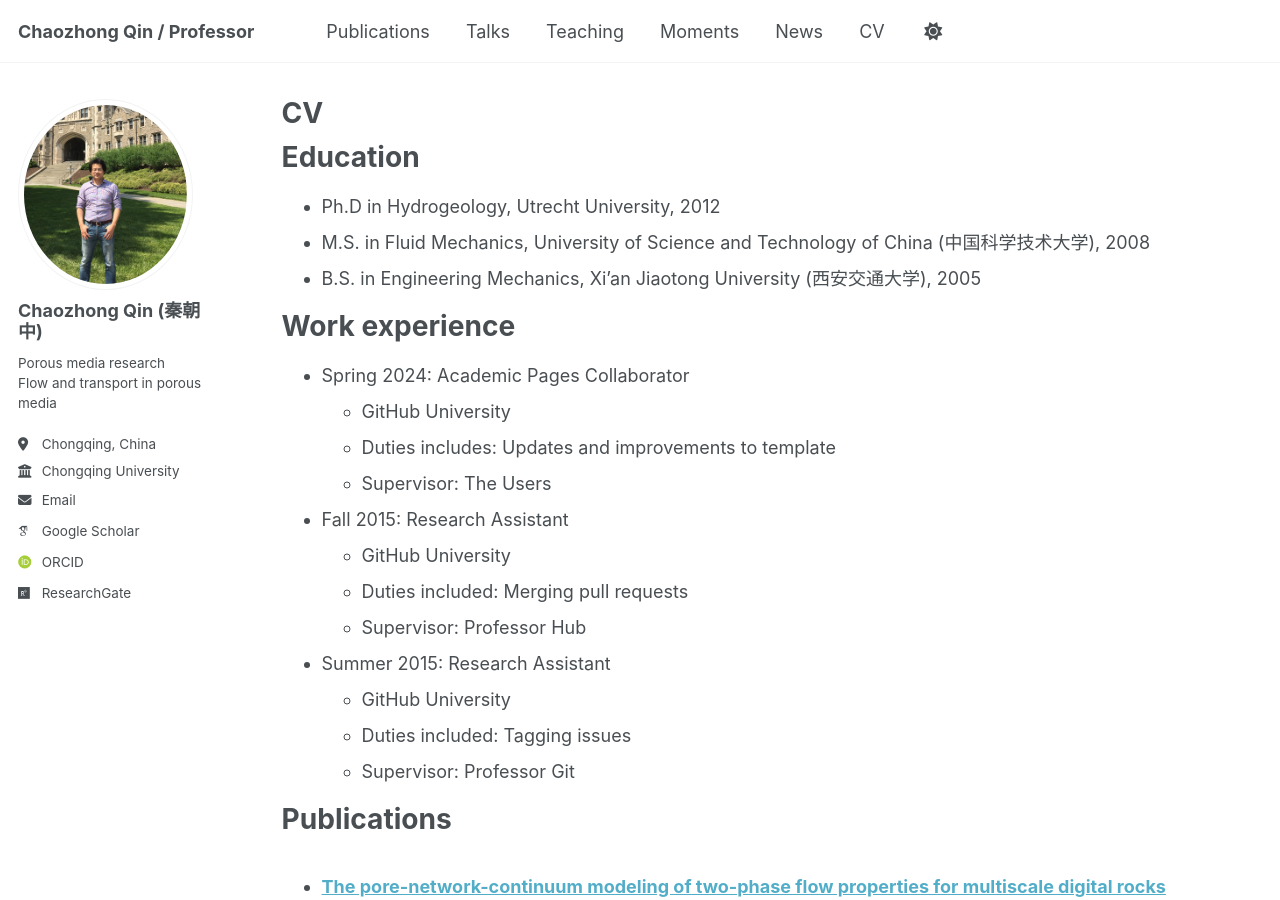
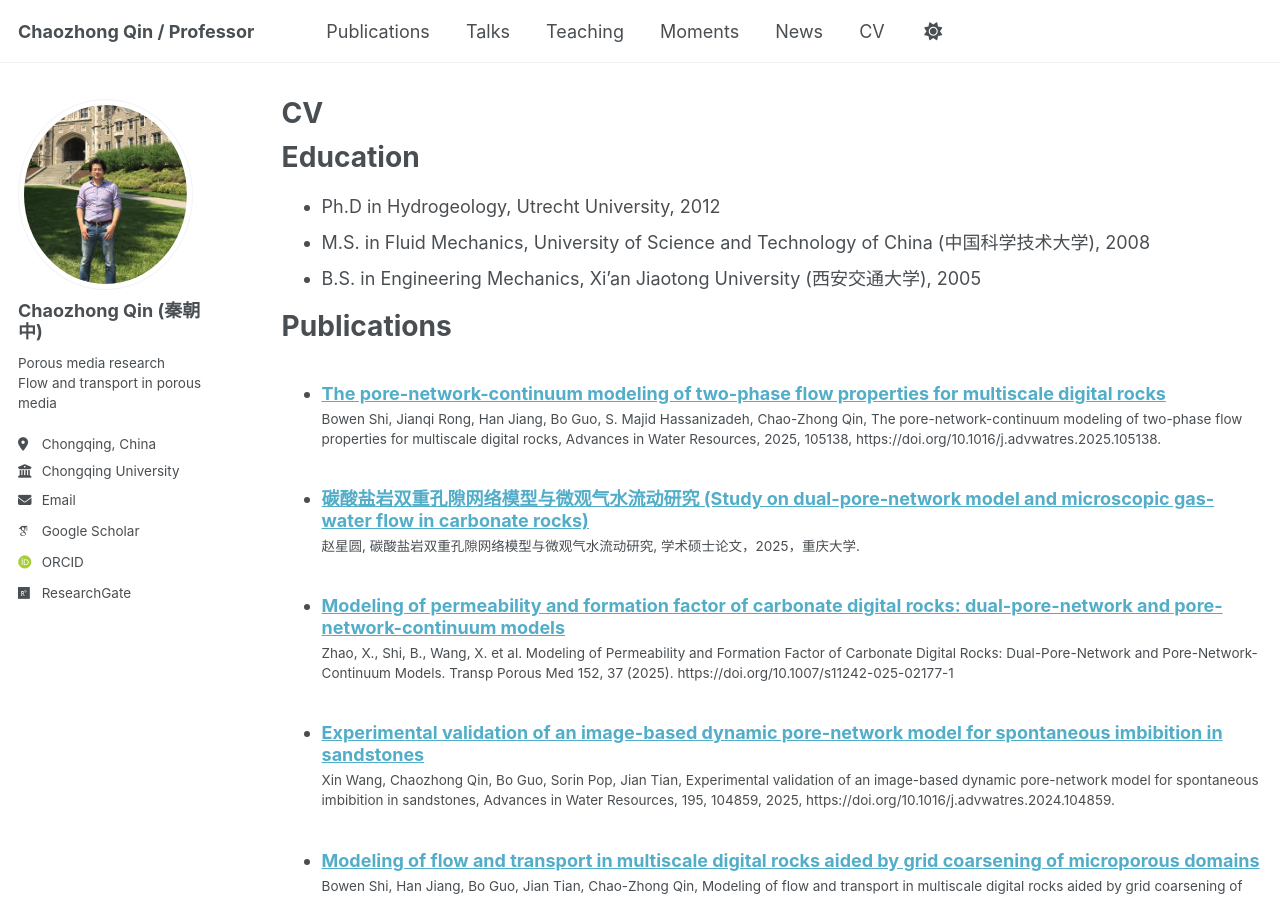
Before and after one commit to CZQIN/czqin.github.io, a Jekyll site: the page built from _pages/cv.md, in a window 1280 px wide and 900 px high. Built offline with Jekyll 4.4.1, drawn with Linux system fonts in a browser that asks for light colours; some web fonts are replaced; a script that is not in the unit is left out.

Commit message:
Update cv.md

```diff
--- a/_pages/cv.md
+++ b/_pages/cv.md
@@ -9,28 +9,13 @@
 
 {% include base_path %}
 
+
 Education
 ======
 * Ph.D in Hydrogeology, Utrecht University, 2012
 * M.S. in Fluid Mechanics, University of Science and Technology of China (中国科学技术大学), 2008
 * B.S. in Engineering Mechanics, Xi'an Jiaotong University (西安交通大学), 2005
 
-Work experience
-======
-* Spring 2024: Academic Pages Collaborator
-  * GitHub University
-  * Duties includes: Updates and improvements to template
-  * Supervisor: The Users
-
-* Fall 2015: Research Assistant
-  * GitHub University
-  * Duties included: Merging pull requests
-  * Supervisor: Professor Hub
-
-* Summer 2015: Research Assistant
-  * GitHub University
-  * Duties included: Tagging issues
-  * Supervisor: Professor Git
 
 Publications
 ======
```
